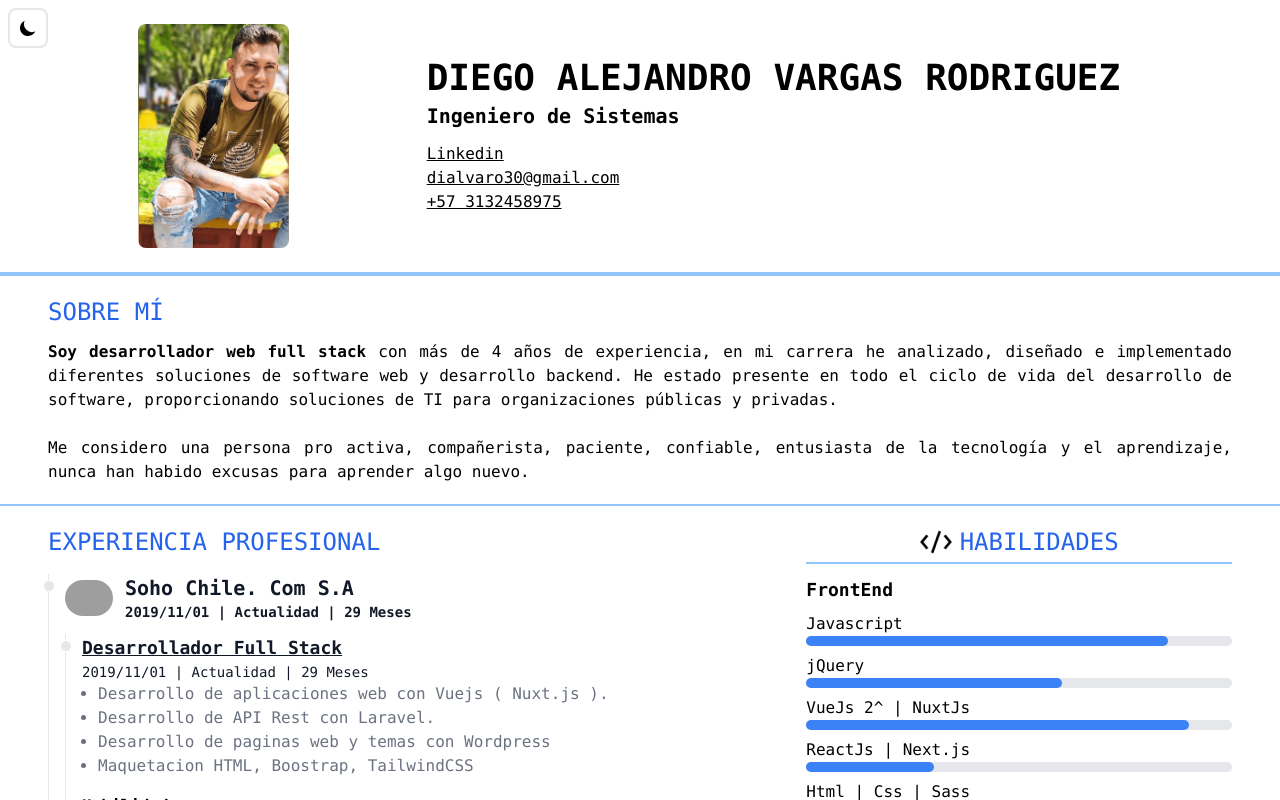
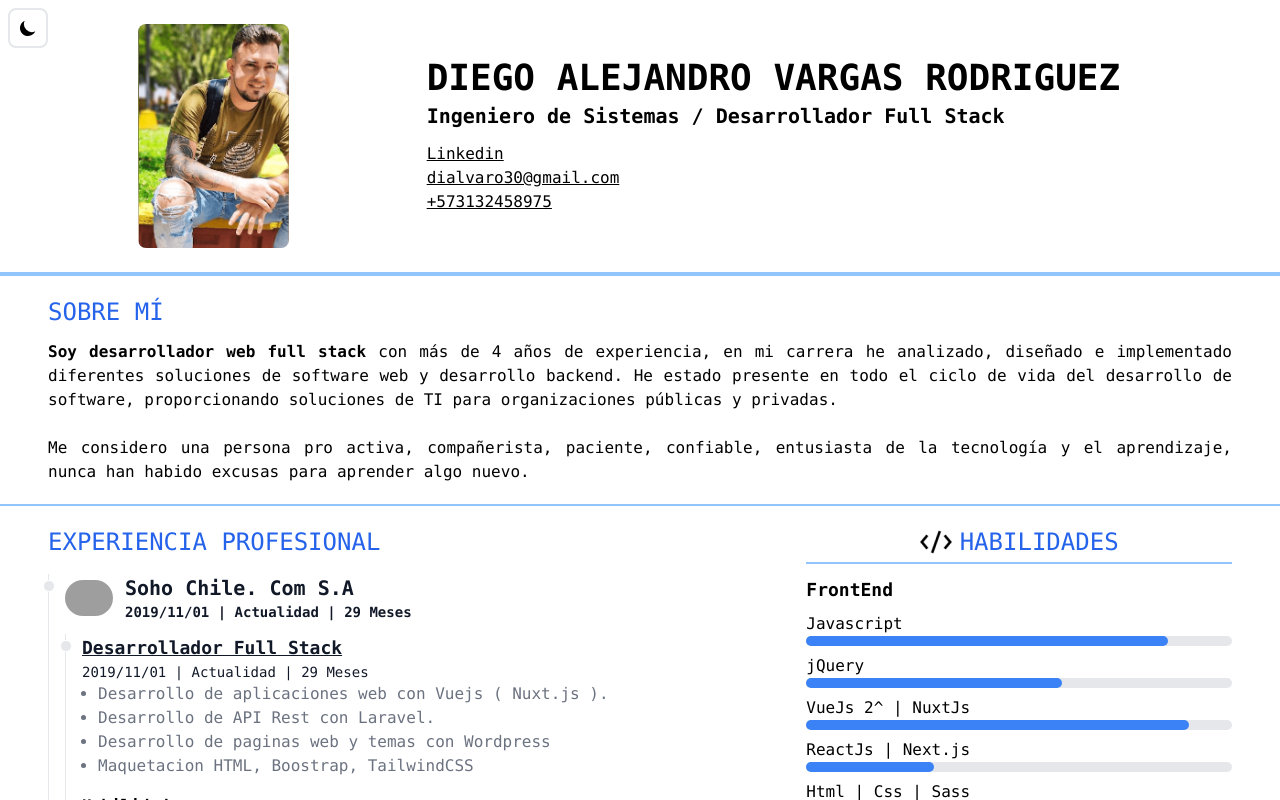
Before and after one commit to luchito93/my-resume-vue, a Vue app: page / in a window 1280 px wide. Shown: the top 800 px of the page. Built offline with nearby package versions, Linux system fonts and the light colour scheme; grey boxes are pictures that could not be loaded.

Commit message:
fix link number

```diff
--- a/src/components/Description.vue
+++ b/src/components/Description.vue
@@ -9,7 +9,7 @@
     </div>
     <div class="my-2 px-4 text-center md:my-auto md:flex-auto md:px-0 md:text-left">
       <h1 class="pb-1 text-2xl font-semibold md:text-4xl">DIEGO ALEJANDRO VARGAS RODRIGUEZ</h1>
-      <h2 class="mb-3 text-xl font-semibold">Ingeniero de Sistemas</h2>
+      <h2 class="mb-3 text-xl font-semibold">Ingeniero de Sistemas / Desarrollador Full Stack</h2>
       <a
         href="https://www.linkedin.com/in/diego-vargas-develop/"
         class="underline hover:font-semibold"
@@ -21,7 +21,12 @@
         dialvaro30@gmail.com
       </a>
       <br />
-      <a href="tel:+573132458975" class="underline hover:font-semibold"> +57 3132458975 </a>
+      <a
+        href="https://wa.me/573132458975?text=Hola%20Diego%20Alejandro%20Vargas%20Rodriguez"
+        class="underline hover:font-semibold"
+      >
+        +573132458975
+      </a>
     </div>
     <div class="fixed top-2 z-50 ml-2">
       <ButtonModeDark />
```
